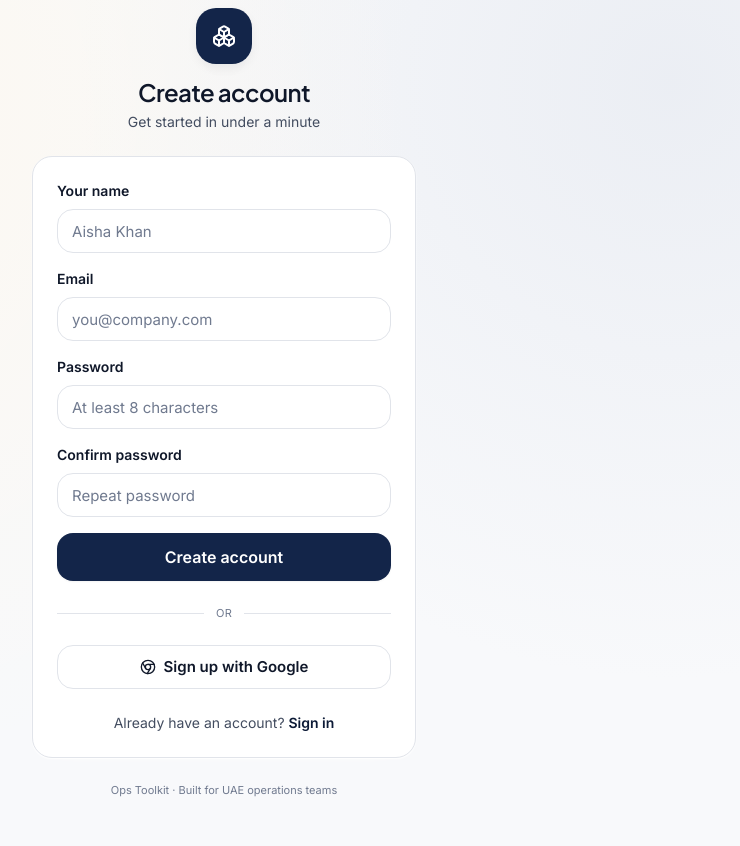
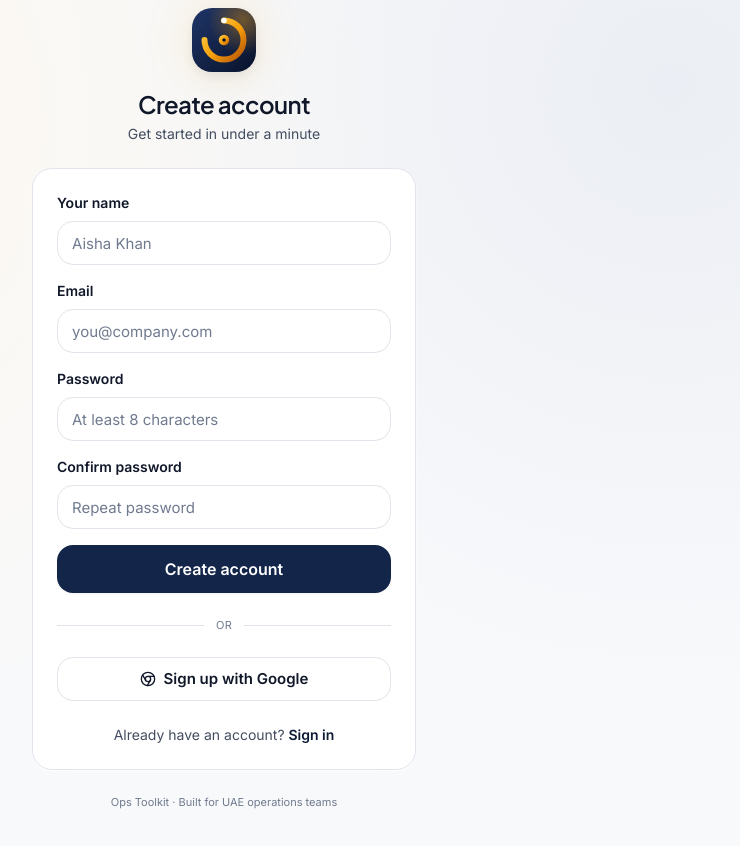
Before and after one commit to SpartanAbdullah/ops-toolkit, a Next.js app: page /signup in a window 1280 px wide. Shown: the top 846 px of the page, without its empty margins (416-1156 px from the left). Built offline with nearby package versions, Linux system fonts and the light colour scheme; no server answers.

Commit message:
adding new icon

```diff
--- a/app/app/petty-cash/page.tsx
+++ b/app/app/petty-cash/page.tsx
@@ -100,13 +100,31 @@ export default async function PettyCashPage({
       />
 
       {/* Big balance hero */}
-      <div className="overflow-hidden rounded-2xl border border-primary-200 bg-primary-600 text-white shadow-elevated">
-        <div className="grid-noise relative px-5 py-6 sm:px-7 sm:py-8">
-          <p className="text-2xs uppercase tracking-wide text-white/70">Current cash on hand</p>
-          <p className="mt-2 font-display text-4xl font-semibold tracking-tight tabular-nums sm:text-5xl">
+      <div className="relative overflow-hidden rounded-2xl border border-primary-700 bg-primary-700 text-white shadow-elevated">
+        {/* radial gold glow top-right */}
+        <div
+          aria-hidden="true"
+          className="pointer-events-none absolute -right-24 -top-24 h-72 w-72 rounded-full"
+          style={{ background: "radial-gradient(circle, rgba(245,158,11,0.35), transparent 60%)" }}
+        />
+        {/* dot pattern */}
+        <div
+          aria-hidden="true"
+          className="pointer-events-none absolute inset-0 opacity-[0.07]"
+          style={{
+            backgroundImage: "radial-gradient(circle, white 1px, transparent 1px)",
+            backgroundSize: "14px 14px",
+          }}
+        />
+        {/* gold accent stripe */}
+        <div aria-hidden="true" className="absolute inset-x-5 top-0 h-1 rounded-b-full bg-gradient-to-r from-accent-500 via-accent-500 to-transparent sm:inset-x-7" />
+
+        <div className="relative px-5 py-6 sm:px-7 sm:py-8">
+          <p className="text-2xs uppercase tracking-[0.18em] text-accent-500">Current balance</p>
+          <p className="mt-2 font-display text-4xl font-semibold leading-none tracking-tight tabular-nums sm:text-[52px]">
             {formatCurrency(summary.currentCashBalance)}
           </p>
-          <div className="mt-4 flex flex-wrap gap-x-5 gap-y-2 text-sm">
+          <div className="mt-5 flex flex-wrap gap-x-5 gap-y-2 text-sm">
             <span className="inline-flex items-center gap-1.5 text-white/85">
               <ArrowDownRight className="h-4 w-4 text-accent-500" />
               <span className="font-semibold tabular-nums">{formatCurrency(summary.thisMonthExpenses)}</span>
--- a/app/login/page.tsx
+++ b/app/login/page.tsx
@@ -1,8 +1,8 @@
 import Link from "next/link";
 import { Suspense } from "react";
-import { Boxes } from "lucide-react";
 
 import { LoginForm } from "@/components/auth/login-form";
+import { BrandMark } from "@/components/brand/brand-mark";
 import { buildMetadata } from "@/lib/site";
 
 export const metadata = buildMetadata({ title: "Sign in" });
@@ -12,9 +12,14 @@ export default function LoginPage() {
     <div className="flex min-h-screen flex-col bg-app-background">
       <div className="grid-noise relative flex flex-1 items-center justify-center px-4 py-10 safe-top">
         <div className="w-full max-w-sm space-y-6">
-          <div className="flex flex-col items-center gap-3 text-center">
-            <Link href="/" className="flex h-14 w-14 items-center justify-center rounded-2xl bg-primary-600 text-white shadow-elevated">
-              <Boxes className="h-6 w-6" />
+          <div className="flex flex-col items-center gap-4 text-center">
+            <Link href="/" className="relative inline-flex">
+              <span
+                aria-hidden="true"
+                className="absolute inset-0 -m-2 rounded-3xl blur-xl"
+                style={{ background: "radial-gradient(circle, rgba(245,158,11,0.35), transparent 70%)" }}
+              />
+              <BrandMark size={64} className="relative rounded-2xl shadow-elevated" />
             </Link>
             <div className="space-y-1">
               <h1 className="font-display text-2xl font-semibold tracking-tight text-text-primary">Welcome back</h1>
--- a/app/signup/page.tsx
+++ b/app/signup/page.tsx
@@ -1,8 +1,8 @@
 import Link from "next/link";
 import { Suspense } from "react";
-import { Boxes } from "lucide-react";
 
 import { SignupForm } from "@/components/auth/signup-form";
+import { BrandMark } from "@/components/brand/brand-mark";
 import { buildMetadata } from "@/lib/site";
 
 export const metadata = buildMetadata({ title: "Create account" });
@@ -12,9 +12,14 @@ export default function SignupPage() {
     <div className="flex min-h-screen flex-col bg-app-background">
       <div className="grid-noise relative flex flex-1 items-center justify-center px-4 py-10 safe-top">
         <div className="w-full max-w-sm space-y-6">
-          <div className="flex flex-col items-center gap-3 text-center">
-            <Link href="/" className="flex h-14 w-14 items-center justify-center rounded-2xl bg-primary-600 text-white shadow-elevated">
-              <Boxes className="h-6 w-6" />
+          <div className="flex flex-col items-center gap-4 text-center">
+            <Link href="/" className="relative inline-flex">
+              <span
+                aria-hidden="true"
+                className="absolute inset-0 -m-2 rounded-3xl blur-xl"
+                style={{ background: "radial-gradient(circle, rgba(245,158,11,0.35), transparent 70%)" }}
+              />
+              <BrandMark size={64} className="relative rounded-2xl shadow-elevated" />
             </Link>
             <div className="space-y-1">
               <h1 className="font-display text-2xl font-semibold tracking-tight text-text-primary">Create account</h1>
--- a/components/app/app-shell.tsx
+++ b/components/app/app-shell.tsx
@@ -2,10 +2,11 @@
 
 import Link from "next/link";
 import { usePathname } from "next/navigation";
-import { Bell, Boxes, LogOut } from "lucide-react";
+import { Bell, LogOut } from "lucide-react";
 
 import { MobileBottomNav } from "@/components/app/mobile-bottom-nav";
 import { SignOutButton } from "@/components/auth/sign-out-button";
+import { BrandMark } from "@/components/brand/brand-mark";
 import { Badge } from "@/components/ui/badge";
 import { cn } from "@/lib/utils";
 import { matchesAppPath, primaryAppNavItems } from "@/lib/app/navigation";
@@ -29,12 +30,10 @@ export function AppShell({ children, userName, email, roleLabel, activeTeamName,
         {/* Desktop sidebar */}
         <aside className="hidden w-64 shrink-0 flex-col gap-6 border-r border-border bg-white px-4 py-6 lg:flex">
           <Link href="/app/overtime" className="flex items-center gap-2.5 px-2">
-            <div className="flex h-10 w-10 items-center justify-center rounded-xl bg-primary-600 text-white">
-              <Boxes className="h-5 w-5" />
-            </div>
+            <BrandMark size={40} className="rounded-xl shadow-card" />
             <div>
               <p className="font-display text-base font-semibold tracking-tight text-text-primary">Ops Toolkit</p>
-              <p className="text-2xs uppercase tracking-wide text-text-muted">Field operations</p>
+              <p className="text-2xs uppercase tracking-wide text-text-muted">Interior360 · Field ops</p>
             </div>
           </Link>
 
@@ -94,9 +93,7 @@ export function AppShell({ children, userName, email, roleLabel, activeTeamName,
           <header className="sticky top-0 z-20 border-b border-border bg-white/95 backdrop-blur supports-[backdrop-filter]:bg-white/85 safe-top">
             <div className="flex items-center justify-between gap-3 px-4 py-3 sm:px-6">
               <div className="flex min-w-0 items-center gap-3 lg:hidden">
-                <div className="flex h-9 w-9 shrink-0 items-center justify-center rounded-xl bg-primary-600 text-white">
-                  <Boxes className="h-4 w-4" />
-                </div>
+                <BrandMark size={36} className="rounded-xl" />
                 <div className="min-w-0">
                   <p className="truncate font-display text-[15px] font-semibold leading-tight text-text-primary">
                     {activeTeamName ?? "Set up your team"}
--- a/components/app/mobile-bottom-nav.tsx
+++ b/components/app/mobile-bottom-nav.tsx
@@ -92,10 +92,13 @@ function NavTab({
     <Link
       href={href}
       className={cn(
-        "tap-highlight flex flex-col items-center justify-center gap-0.5 px-2 pb-3 pt-3 text-2xs font-semibold transition",
+        "tap-highlight relative flex flex-col items-center justify-center gap-0.5 px-2 pb-3 pt-3 text-2xs font-semibold transition",
         active ? "text-primary-700" : "text-text-muted hover:text-text-primary",
       )}
     >
+      {active ? (
+        <span className="absolute inset-x-4 top-0 h-0.5 rounded-full bg-accent-500" aria-hidden="true" />
+      ) : null}
       <Icon className={cn("h-5 w-5", active && "stroke-[2.5]")} />
       <span>{label}</span>
     </Link>
--- /dev/null
+++ b/components/brand/brand-mark.tsx
@@ -0,0 +1,48 @@
+import { cn } from "@/lib/utils";
+
+type BrandMarkProps = {
+  size?: number;
+  className?: string;
+};
+
+export function BrandMark({ size = 40, className }: BrandMarkProps) {
+  return (
+    <svg
+      viewBox="0 0 512 512"
+      width={size}
+      height={size}
+      className={cn("shrink-0", className)}
+      xmlns="http://www.w3.org/2000/svg"
+      aria-hidden="true"
+    >
+      <defs>
+        <linearGradient id="bm-bg" x1="0%" y1="0%" x2="100%" y2="100%">
+          <stop offset="0%" stopColor="#1F3568" />
+          <stop offset="100%" stopColor="#08122A" />
+        </linearGradient>
+        <linearGradient id="bm-gold" x1="0%" y1="0%" x2="100%" y2="100%">
+          <stop offset="0%" stopColor="#FCD34D" />
+          <stop offset="55%" stopColor="#F59E0B" />
+          <stop offset="100%" stopColor="#B45309" />
+        </linearGradient>
+        <radialGradient id="bm-glow" cx="80%" cy="18%" r="55%">
+          <stop offset="0%" stopColor="#F59E0B" stopOpacity="0.4" />
+          <stop offset="100%" stopColor="#F59E0B" stopOpacity="0" />
+        </radialGradient>
+      </defs>
+      <rect width="512" height="512" rx="112" fill="url(#bm-bg)" />
+      <rect width="512" height="512" rx="112" fill="url(#bm-glow)" />
+      <circle cx="256" cy="256" r="156" stroke="white" strokeWidth="2" fill="none" opacity="0.10" />
+      <path
+        d="M 256 100 A 156 156 0 1 1 100 256"
+        fill="none"
+        stroke="url(#bm-gold)"
+        strokeWidth="48"
+        strokeLinecap="round"
+      />
+      <circle cx="256" cy="100" r="22" fill="white" />
+      <circle cx="256" cy="256" r="42" fill="url(#bm-gold)" />
+      <circle cx="256" cy="256" r="14" fill="#08122A" />
+    </svg>
+  );
+}
```
Also changed, not shown: app/app/overtime/page.tsx (+45 -28 lines), app/apple-icon.svg, app/icon.svg.
